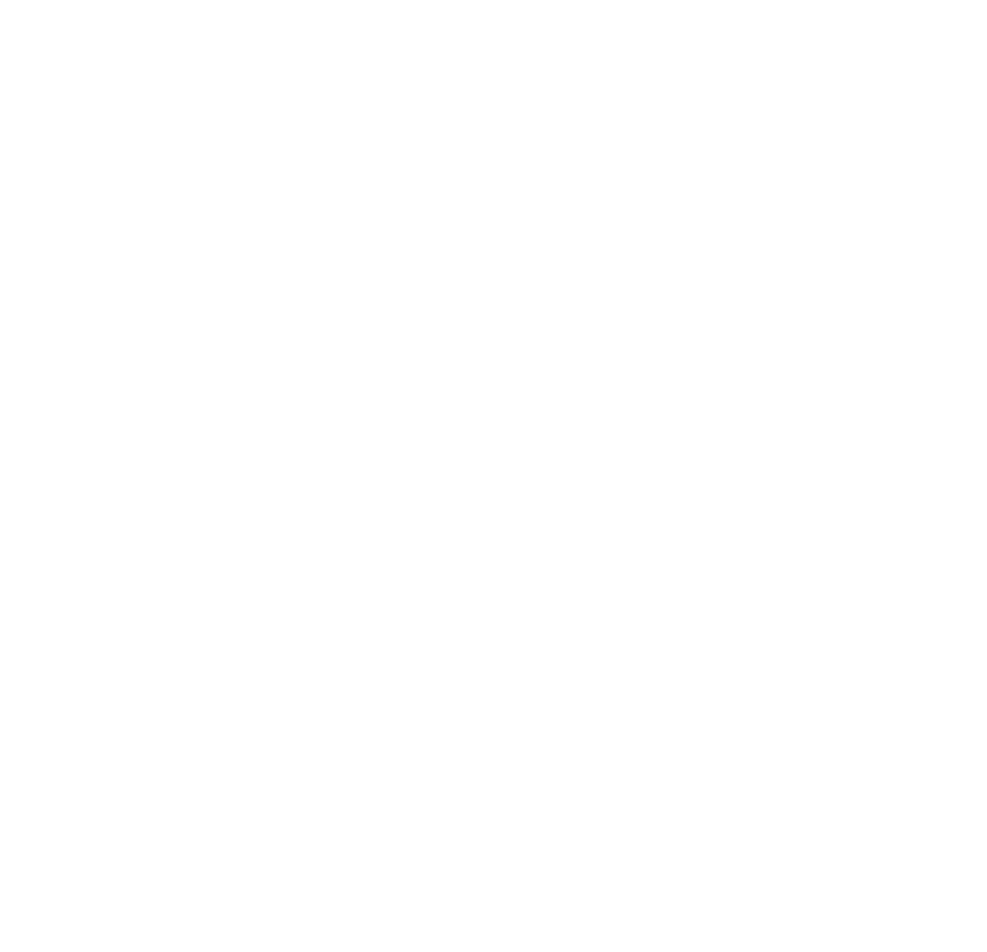
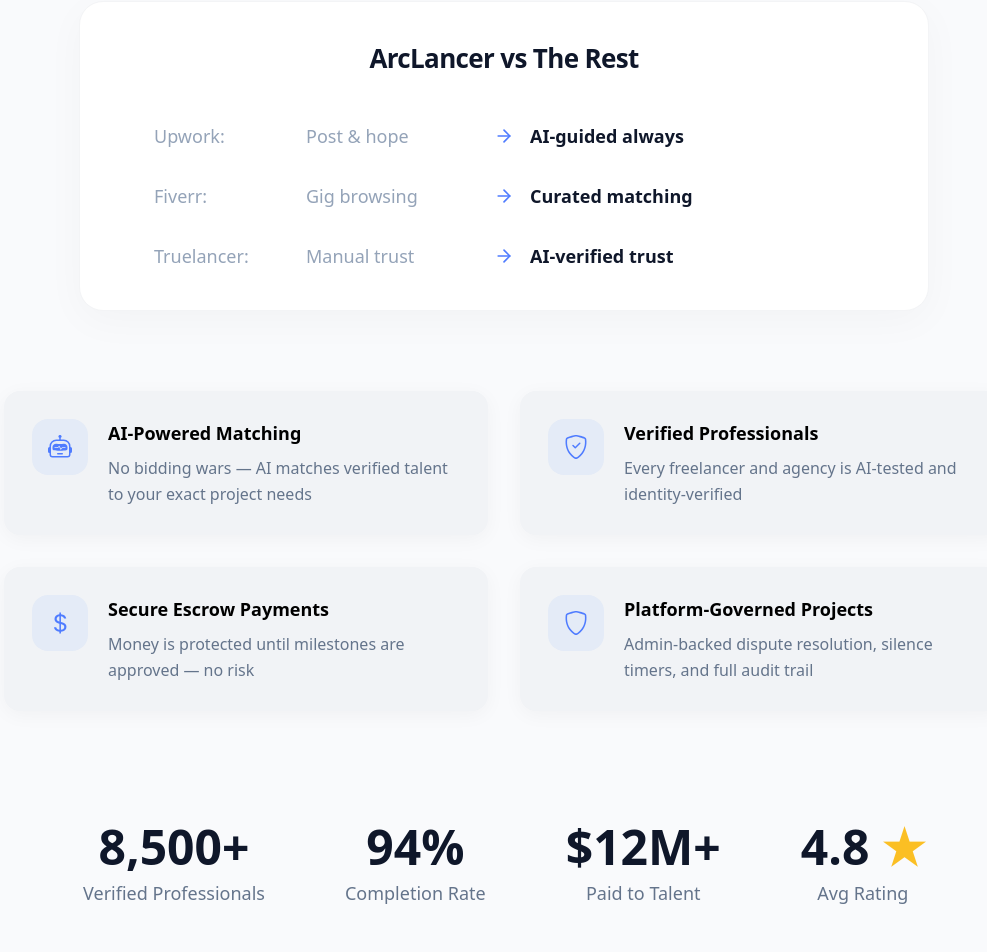
Before and after one commit to Mankuuu1405/Weblancer, a React (Vite) app: page / in a window 1280 px wide. Shown: the part 780-1732 px from the top of the page, without its empty margins (136-1123 px from the left). Before the commit the page ends 800 px from the top, so only its background shows below. Built offline with nearby package versions, Linux system fonts and the light colour scheme.

Commit message:
save local changes before switching to saloni

```diff
--- a/src/RegisterAgency/steps/Step9GoLive.jsx
+++ b/src/RegisterAgency/steps/Step9GoLive.jsx
@@ -136,7 +136,7 @@
         {/* Bottom buttons */}
         <div className="flex flex-col sm:flex-row gap-3 pt-5">
           <button
-            onClick={() => navigate("/dashboard")}
+            onClick={() => navigate("/agency/dashboard")}
             className="flex-1 bg-[#4f7cff] hover:bg-[#3b6bef] text-white border-none rounded-xl px-6 py-4 text-sm font-bold cursor-pointer shadow-[0_4px_14px_rgba(79,124,255,0.3)] flex items-center justify-center gap-2 transition-all"
           >
             Go to Dashboard →
--- a/src/Team/StepActive.jsx
+++ b/src/Team/StepActive.jsx
@@ -1,4 +1,4 @@
-import { useState } from "react";
+import { useNavigate } from "react-router-dom";
 
 const teamDirectory = [
   { initial:"J", bg:"bg-blue-100",  color:"text-blue-600", name:"John Doe",   role:"AGENCY ADMIN", roleColor:"text-orange-500", status:"ACTIVE" },
@@ -13,6 +13,13 @@
 ];
 
 export default function StepActive({ onGoToDashboard }) {
+  const navigate = useNavigate();
+
+  const handleDashboard = () => {
+    if (onGoToDashboard) onGoToDashboard();
+    navigate("/agency/dashboard");
+  };
+
   return (
     <div>
       <h2 className="text-xl sm:text-2xl font-bold text-gray-900 mb-6">You're All Set!</h2>
@@ -71,7 +78,7 @@
 
       {/* CTA */}
       <button
-        onClick={onGoToDashboard}
+        onClick={handleDashboard}
         className="w-full flex items-center justify-center gap-2 bg-blue-500 hover:bg-blue-600 text-white font-semibold py-3 rounded-xl transition-colors text-sm"
       >
         Go to My Dashboard →
--- a/src/components/Hero.jsx
+++ b/src/components/Hero.jsx
@@ -14,10 +14,12 @@
     <section className="bg-[rgb(249,250,252)] px-5 pt-16 pb-20 text-center">
       <div className="max-w-[1000px] mx-auto">
 
+        {/* Badge */}
         <div className="inline-block px-4 py-2 bg-[#e4ebf7] text-[#15337c] text-xs font-bold rounded-full tracking-widest mb-8">
           AI-POWERED FREELANCE INTELLIGENCE
         </div>
 
+        {/* Title */}
         <h1 className="text-5xl sm:text-6xl lg:text-7xl font-bold leading-[1.1] text-[#010101] mb-6">
           Verified Talent.<br />
           Governed Projects.<br />
@@ -26,6 +28,7 @@
           </span>
         </h1>
 
+        {/* Subtitle */}
         <p className="text-lg sm:text-xl text-slate-500 max-w-[750px] mx-auto mb-12 leading-relaxed">
           ArcLancer connects you with AI-verified professionals, governs every project
           with smart automation, and protects every dollar in escrow.
@@ -39,11 +42,9 @@
           >
             <FaUser /> Join as Freelancer <FiArrowRight />
           </button>
-
           <button className="flex items-center gap-2.5 px-6 py-4 rounded-[14px] bg-white border border-gray-300 text-gray-900 text-lg font-semibold hover:bg-[#9bb9ff70] hover:text-[#234898] transition-all cursor-pointer">
             <HiOutlineOfficeBuilding /> Hire Talent
           </button>
-
           <button
             onClick={() => navigate("/register-agency")}
             className="flex items-center gap-2.5 px-4 py-4 rounded-[14px] bg-transparent text-gray-900 text-lg font-semibold hover:bg-[#9bb9ff70] hover:text-[#234898] transition-all cursor-pointer border-none"
@@ -65,6 +66,79 @@
           </div>
         </div>
 
+        {/* Comparison Box */}
+        <div className="bg-white mx-auto mt-24 mb-10 px-8 sm:px-16 py-10 rounded-3xl border border-gray-100 shadow-[0_10px_40px_rgba(0,0,0,0.03)] max-w-[850px]">
+          <h2 className="text-center text-2xl sm:text-[26px] font-extrabold text-slate-900 mb-12 tracking-tight">
+            ArcLancer vs The Rest
+          </h2>
+          <div className="flex flex-col gap-8 max-w-[700px] mx-auto">
+            {[
+              { name: "Upwork:",     desc: "Post & hope",  arc: "AI-guided always"  },
+              { name: "Fiverr:",     desc: "Gig browsing", arc: "Curated matching"  },
+              { name: "Truelancer:", desc: "Manual trust", arc: "AI-verified trust" },
+            ].map((row) => (
+              <div key={row.name} className="flex flex-col sm:flex-row items-center justify-between gap-3 sm:gap-0">
+                <div className="flex items-center gap-6 sm:gap-8 flex-1 text-slate-400 text-lg">
+                  <span className="min-w-[120px] text-left font-medium">{row.name}</span>
+                  <span className="font-[450]">{row.desc}</span>
+                </div>
+                <FiArrowRight className="text-[#4f7cff] text-xl sm:mx-4 rotate-90 sm:rotate-0 shrink-0" />
+                <div className="flex-1 text-left text-slate-900 font-semibold text-lg">
+                  {row.arc}
+                </div>
+              </div>
+            ))}
+          </div>
+        </div>
+
+        {/* Features Grid */}
+        <div className="grid grid-cols-1 sm:grid-cols-2 gap-8 mt-20">
+          {[
+            { icon: <BsRobot />,          title: "AI-Powered Matching",        desc: "No bidding wars — AI matches verified talent to your exact project needs" },
+            { icon: <BsShieldCheck />,    title: "Verified Professionals",     desc: "Every freelancer and agency is AI-tested and identity-verified"           },
+            { icon: <BsCurrencyDollar />, title: "Secure Escrow Payments",     desc: "Money is protected until milestones are approved — no risk"               },
+            { icon: <BsShield />,         title: "Platform-Governed Projects", desc: "Admin-backed dispute resolution, silence timers, and full audit trail"    },
+          ].map((f) => (
+            <div key={f.title} className="flex gap-5 bg-[#f1f3f6] p-7 rounded-2xl shadow-[0_4px_20px_rgba(0,0,0,0.04)]">
+              <div className="w-14 h-14 bg-[#e4ebf7] rounded-2xl flex items-center justify-center text-2xl text-[#4f7cff] shrink-0">
+                {f.icon}
+              </div>
+              <div className="text-left">
+                <h3 className="text-lg font-semibold mb-2">{f.title}</h3>
+                <p className="text-slate-500 leading-relaxed">{f.desc}</p>
+              </div>
+            </div>
+          ))}
+        </div>
+
+        {/* Stats */}
+        <div className="flex justify-center gap-12 sm:gap-20 mt-28 text-center flex-wrap">
+          {[
+            { num: "8,500+", label: "Verified Professionals" },
+            { num: "94%",    label: "Completion Rate"        },
+            { num: "$12M+",  label: "Paid to Talent"         },
+            { num: "4.8 ★",  label: "Avg Rating", star: true },
+          ].map((s) => (
+            <div key={s.label}>
+              <h3 className={`text-4xl sm:text-5xl font-extrabold text-slate-900 mb-2 ${s.star ? "[&>span]:text-amber-400" : ""}`}>
+                {s.star ? <>{s.num.split(" ")[0]} <span>★</span></> : s.num}
+              </h3>
+              <p className="text-lg text-slate-500">{s.label}</p>
+            </div>
+          ))}
+        </div>
+
+        {/* CTA Box */}
+        <div className="mt-16 px-8 py-12 bg-[#e8edf7] rounded-2xl border border-[#d1d9f0] text-center">
+          <p className="text-lg sm:text-xl text-slate-800 mb-8">🚀 Ready to build your verified professional profile?</p>
+          <button
+            onClick={() => navigate("/freelancer")}
+            className="flex items-center gap-2 mx-auto px-6 py-4 rounded-[14px] bg-gradient-to-r from-[#4f7cff] to-[#5a67ff] text-white text-lg font-semibold shadow-[0_10px_25px_rgba(79,124,255,0.25)] hover:-translate-y-0.5 transition-all cursor-pointer border-none"
+          >
+            Get Started Free <span>→</span>
+          </button>
+        </div>
+
       </div>
     </section>
   );
```
